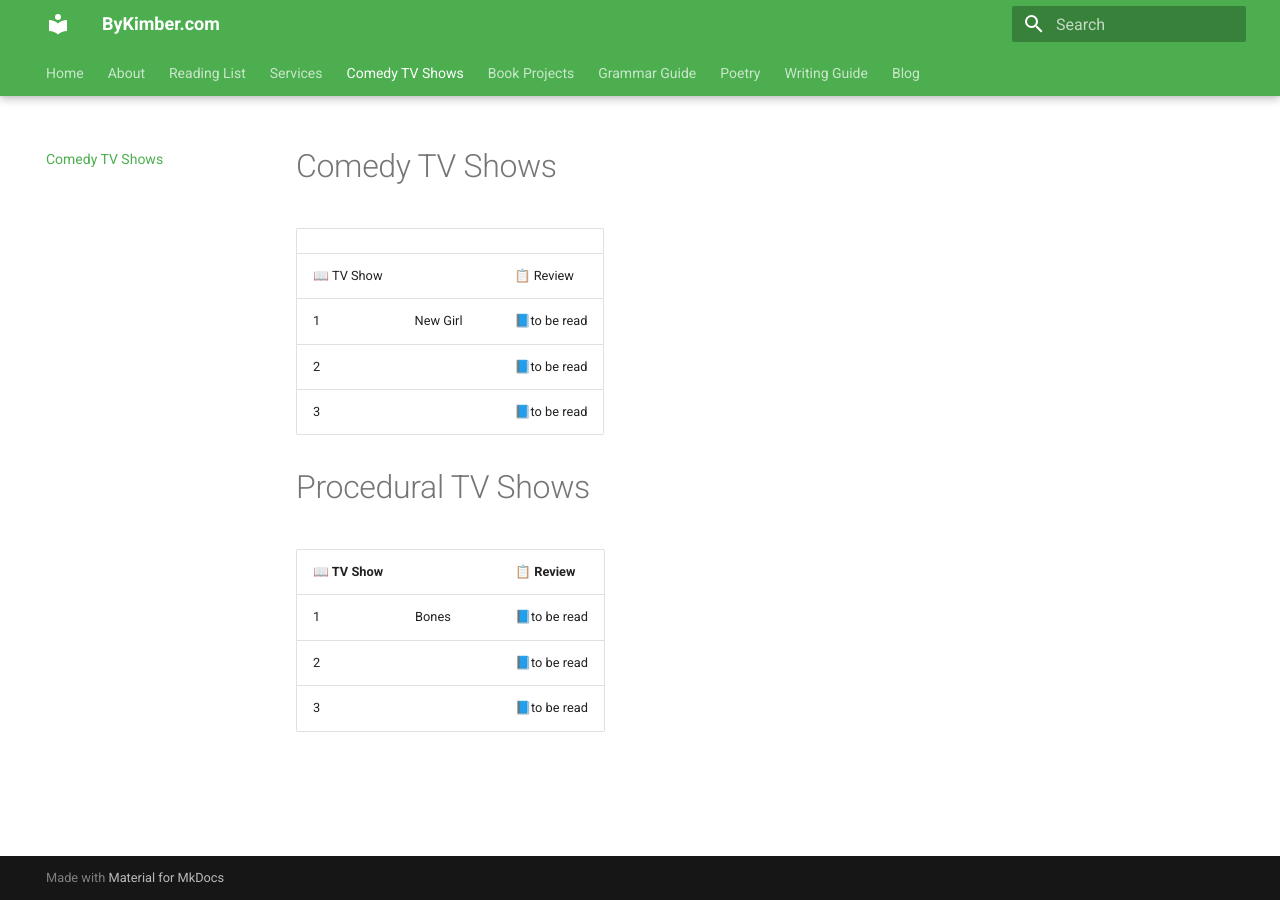
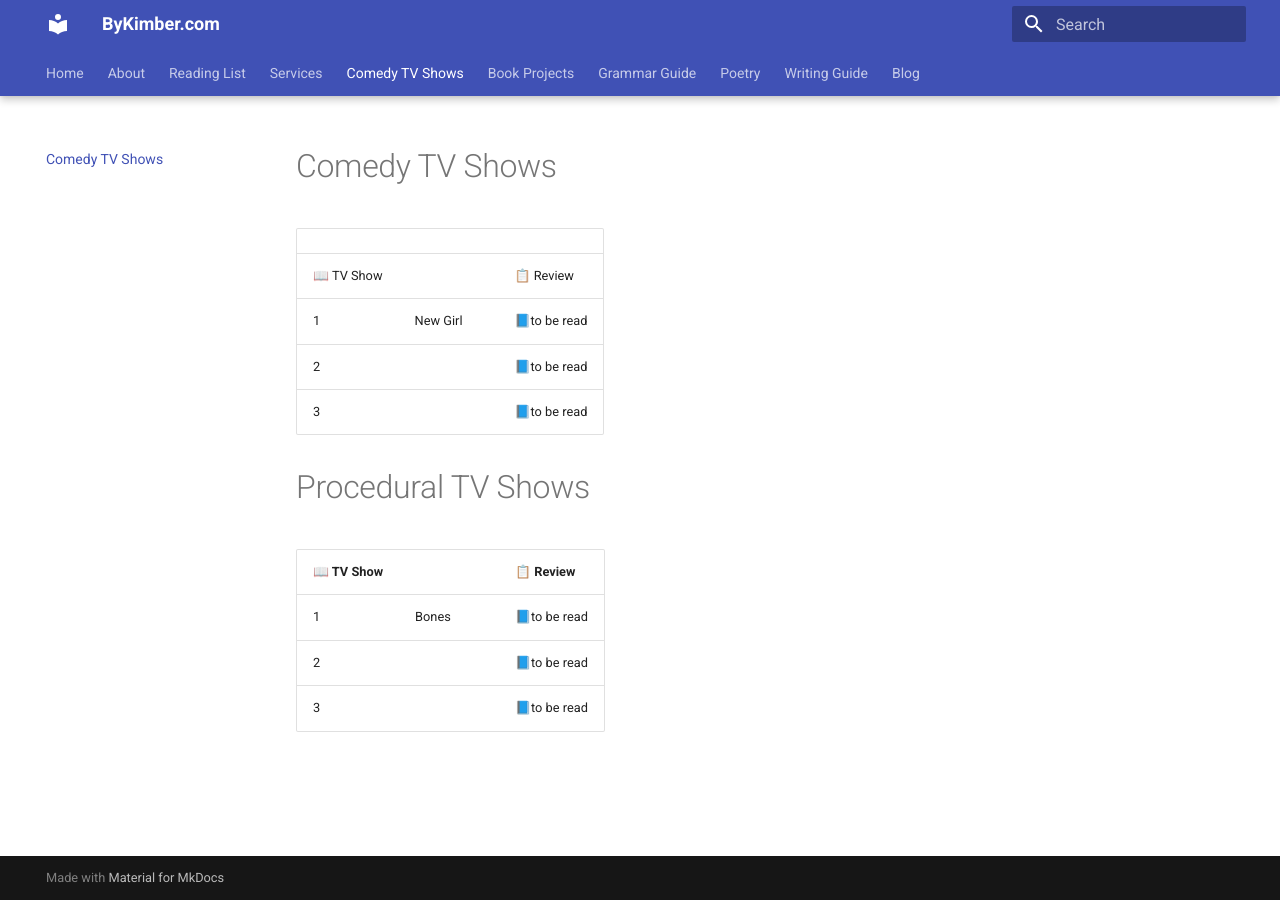
Before and after one commit to moonfIower/bykimber, an MkDocs documentation site: the page built from docs/Watch List.md, in a window 1280 px wide. Built offline with MkDocs 1.6.1 and Material for MkDocs 9.7.7, drawn with Linux system fonts in a browser that asks for light colours.

Commit message:
nav bar color fixes 2

```diff
--- a/mkdocs.yml
+++ b/mkdocs.yml
@@ -27,14 +27,8 @@ theme:
     - navigation.tabs
     - navigation.tabs.sticky
     palette:
-    - media: "(prefers-color-scheme: light)"
-      scheme: default
-      primary: green
-      accent: green
-    - media: "(prefers-color-scheme: dark)"
-      scheme: slate
-      primary: green
-      accent: green
+    - media: "(prefers-color-scheme: lightish)"
+    - media: "(prefers-color-scheme: darkish)"
 
 # Extensions
 markdown_extensions:
```
